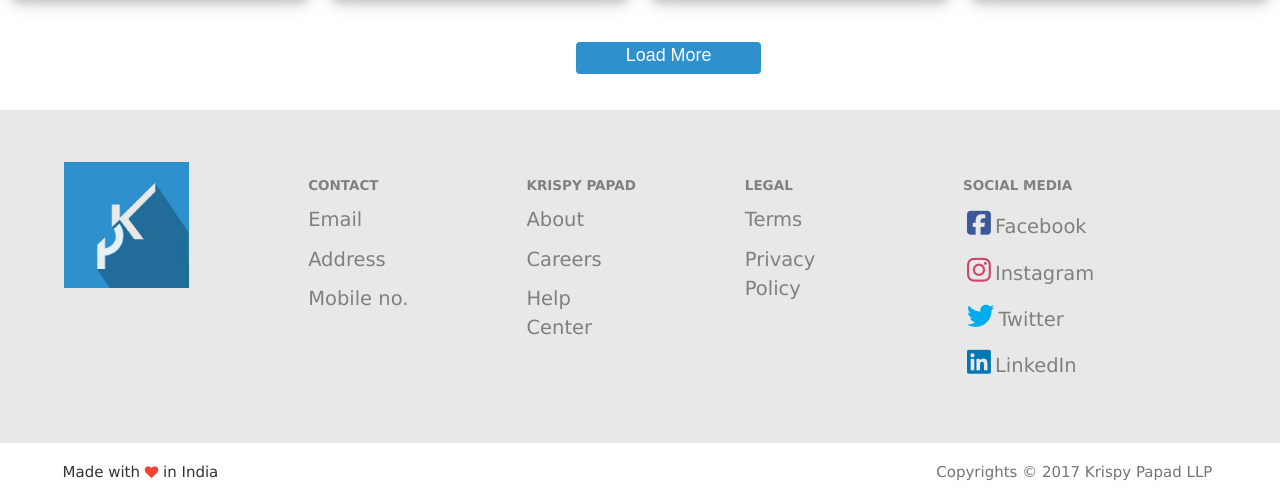
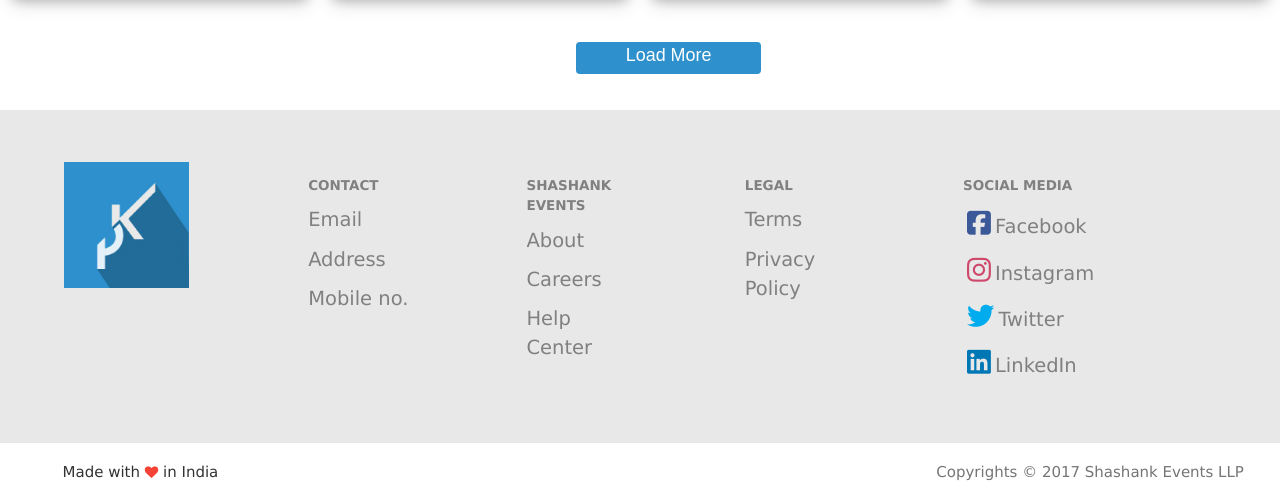
Before and after one commit to shashankkommineni123/EVENT, a plain HTML site: page krispy4.html in a window 1280 px wide. Shown: the part 1618-2112 px from the top of the page. Drawn offline with nearby package versions, Linux system fonts and the light colour scheme.

Commit message:
Update krispy4.html

```diff
--- a/krispy4.html
+++ b/krispy4.html
@@ -476,7 +476,7 @@ function function4(){
 <nav class="navbar transparent navbar-inverse navbar-fixed-top hr">
   <div class="container-fluid">
     <div class="navbar-header">
-      <img src="kp-logo.png" width="100px" height="52.6px" alt="Krispy Papad" style="position:fixed;top:0%;left:0%;background-color:white;padding:0.1%;">
+      <img src="kp-logo.png" width="100px" height="52.6px" alt="Shashank Events" style="position:fixed;top:0%;left:0%;background-color:white;padding:0.1%;">
     <button type="button" class="navbar-toggle" data-toggle="collapse" data-target=".navbar-collapse">
       <span class="icon-bar"></span>
       <span class="icon-bar"></span>
@@ -795,7 +795,7 @@ function function4(){
       </div>
       <div class="col-sm-2" style="padding: 5% 0% 4% 8%">
         <div>
-           <p style="font-weight:bold;font-size:0.9em;color:grey">KRISPY PAPAD</p>
+           <p style="font-weight:bold;font-size:0.9em;color:grey">SHASHANK EVENTS</p>
            <div style="font-size:1.3em;color:grey">
              <p>About</p>
              <p>Careers</p>
@@ -877,7 +877,7 @@ function function4(){
              <p style="padding: 3% 0% 0% 10%">Made with <i class="fa fa-heart" style="color: #F44336;font-size:0.9em"></i> in India</p>
            </div>
            <div class="col-sm-6">
-             <a href="www.heymedy.com" style="text-decoration:none;color:#757575"><p style="padding: 3% 0% 0% 45%">Copyrights &copy; 2017 Krispy Papad LLP</p></a>
+             <a href="www.heymedy.com" style="text-decoration:none;color:#757575"><p style="padding: 3% 0% 0% 45%">Copyrights &copy; 2017 Shashank Events LLP</p></a>
            </div>
          </div>
          </div>
@@ -888,7 +888,7 @@ function function4(){
       <div class="footer-sm" style="">
         <div class="text-center" style="padding-top: 10px">
             <p style="padding-top: 0px">Made with <i class="fa fa-heart" style="color: #F44336;font-size:0.9em"></i> in India</p>
-            <a href="www.heymedy.com" style="text-decoration:none;color:#757575"><p style="margin-top: -10px">Copyrights &copy; 2017 Krispy Papad LLP</p></a>
+            <a href="www.heymedy.com" style="text-decoration:none;color:#757575"><p style="margin-top: -10px">Copyrights &copy; 2017 Shashank Events LLP</p></a>
           </div>
       </div>
     </div>
@@ -896,7 +896,7 @@ function function4(){
     <div >
      <div class="hidden-lg hidden-md hidden-sm" style="background-color:white;">
           <div class="footer-xs">
-            <p style="margin-bottom: -10px;padding-top: 5px">Made with <i class="fa fa-heart" style="color: #F44336;;font-size:0.9em"></i> in India<br>Copyrights &copy; 2017 Krispy Papad LLP </p>
+            <p style="margin-bottom: -10px;padding-top: 5px">Made with <i class="fa fa-heart" style="color: #F44336;;font-size:0.9em"></i> in India<br>Copyrights &copy; 2017 Shashank Events LLP </p>
           </div>
       </div>
     </div>
```
